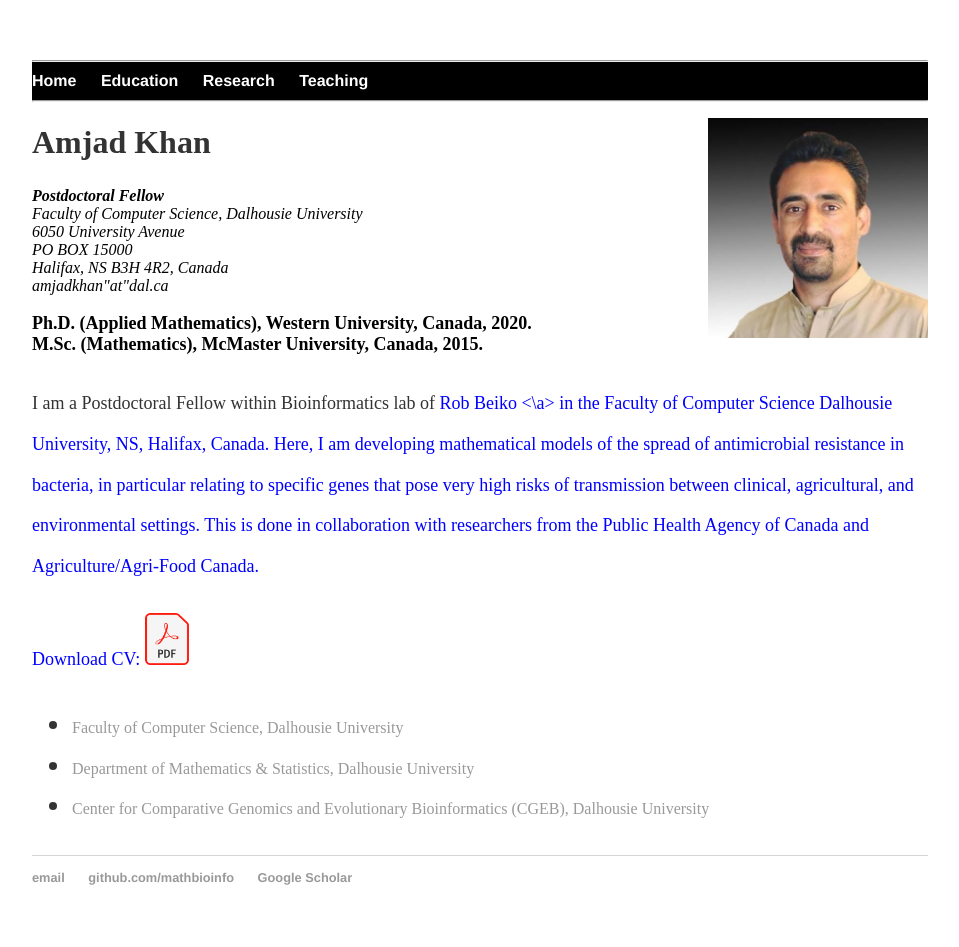
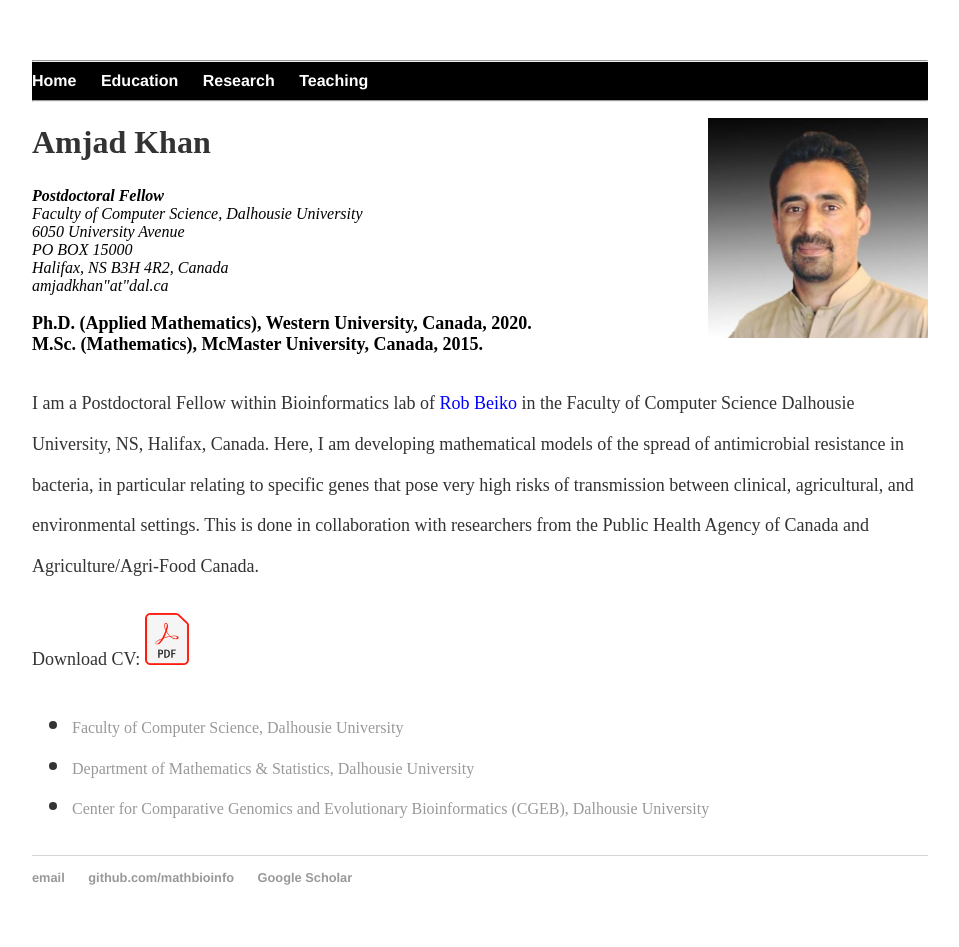
Before and after one commit to MathBioInfo/amjadkhan, a Jekyll site: the page index.html, which Jekyll copies as it is, in a window 1280 px wide. Shown: the whole page, without its empty margins (160-1119 px from the left). Built offline with Jekyll 4.4.1, drawn with Linux system fonts in a browser that asks for light colours.

Commit message:
Update index.html

```diff
--- a/index.html
+++ b/index.html
@@ -42,8 +42,10 @@
 			</p>
 
 			<p><font size="4">
-				I am a Postdoctoral Fellow within Bioinformatics lab of <a href="https://www.dal.ca/faculty/computerscience/faculty-staff/robert-beiko.html" style="color: blue"> Rob Beiko <\a> in the Faculty of Computer Science
-				<a href="https://www.dal.ca/" style="color: blue"> Dalhousie University, NS, Halifax, Canada.
+				I am a Postdoctoral Fellow within Bioinformatics lab of
+				<a href="https://www.dal.ca/faculty/computerscience/faculty-staff/robert-beiko.html" style="color: blue"> Rob Beiko </a>
+				in the Faculty of Computer Science
+				<a href="https://www.dal.ca/" style="color: blue"> </a> Dalhousie University, NS, Halifax, Canada.
 				Here, I am developing mathematical models of the spread of antimicrobial resistance in bacteria, in particular
 				relating to specific genes that pose very high risks of transmission between clinical, agricultural, and
 				environmental settings. This is done in collaboration with researchers from the Public Health Agency of
```
